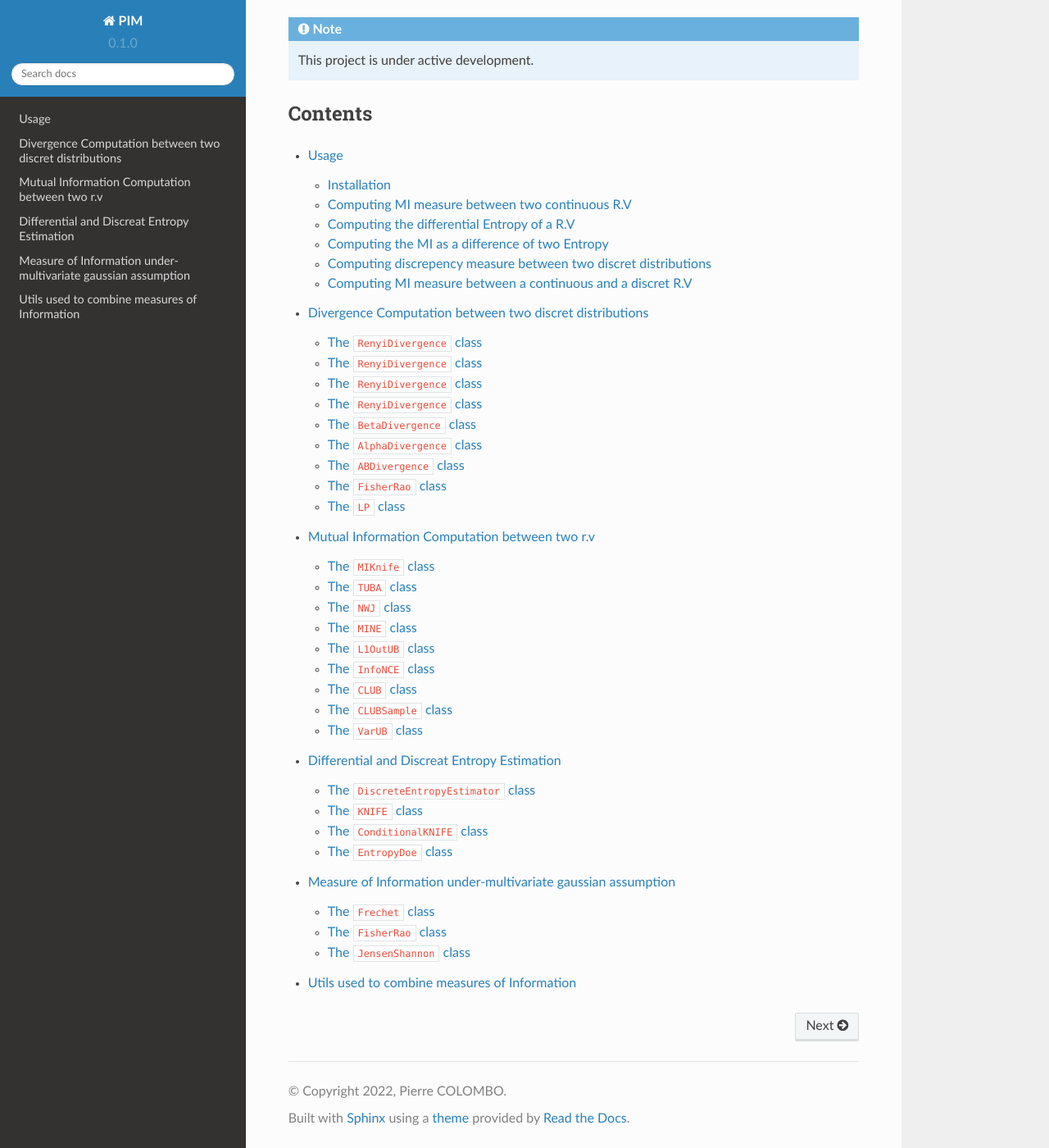
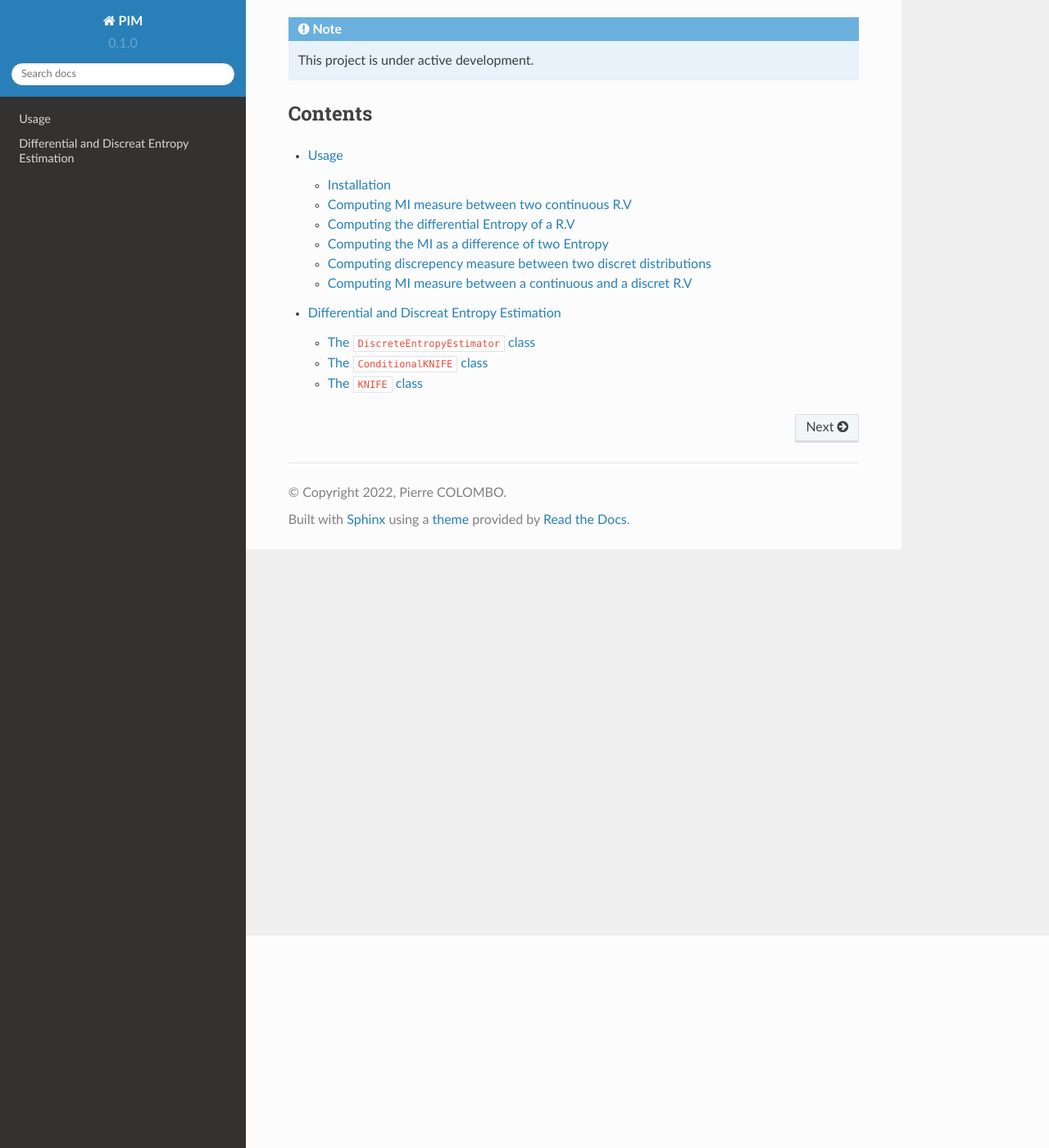
Before and after one commit to PierreColombo/PIME_old, a Sphinx documentation site: the page built from docs/source/index.rst, in a window 1280 px wide and 1400 px high, scrolled down 259 px. Shown: the whole window at 82% size. Built offline with Sphinx 7.4.7 and the Read the Docs theme 2.0.0, drawn with Linux system fonts in a browser that asks for light colours.

Commit message:
fix paths

```diff
--- a/docs/source/api.rst
+++ b/docs/source/api.rst
@@ -1,148 +1,3 @@
-Divergence Computation between two discret distributions
---------------------------------------------------------
-
-
-The ``RenyiDivergence`` class
-*****************************
-.. autoclass:: pim.ABDivergence
-    :members:
-    :undoc-members:
-    :show-inheritance:
-
-The ``RenyiDivergence`` class
-*****************************
-.. autoclass:: pim.divergence.renyi_div.RenyiDivergence
-    :members:
-    :undoc-members:
-    :show-inheritance:
-
-The ``RenyiDivergence`` class
-*****************************
-.. autoclass:: pim.RenyiDivergence
-    :members:
-    :undoc-members:
-    :show-inheritance:
-
-The ``RenyiDivergence`` class
-*****************************
-.. autoclass:: pim.divergence.RenyiDivergence
-    :members:
-    :undoc-members:
-    :show-inheritance:
-
-
-The ``BetaDivergence`` class
-*****************************
-.. autoclass:: pim.divergence.BetaDivergence
-    :members:
-    :undoc-members:
-    :show-inheritance:
-
-The ``AlphaDivergence`` class
-*****************************
-.. autoclass:: pim.divergence.AlphaDivergence
-    :members:
-    :undoc-members:
-    :show-inheritance:
-
-
-The ``ABDivergence`` class
-*****************************
-.. autoclass:: pim.divergence.ABDivergence
-    :members:
-    :undoc-members:
-    :show-inheritance:
-
-
-
-The ``FisherRao`` class
-*****************************
-.. autoclass:: pim.divergence.FisherRao
-    :members:
-    :undoc-members:
-    :show-inheritance:
-
-The ``LP`` class
-*****************************
-.. autoclass:: pim.divergence.LP
-    :members:
-    :undoc-members:
-    :show-inheritance:
-
-
-Mutual Information Computation between two r.v
-----------------------------------------------
-
-The ``MIKnife`` class
-*****************************
-.. autoclass:: pim.mutual_information.MIKnife
-    :members:
-    :undoc-members:
-    :show-inheritance:
-
-
-The ``TUBA`` class
-*****************************
-.. autoclass:: pim.mutual_information.TUBA
-    :members:
-    :undoc-members:
-    :show-inheritance:
-
-The ``NWJ`` class
-*****************************
-.. autoclass:: pim.mutual_information.NWJ
-    :members:
-    :undoc-members:
-    :show-inheritance:
-
-
-The ``MINE`` class
-*****************************
-.. autoclass:: pim.mutual_information.MINE
-    :members:
-    :undoc-members:
-    :show-inheritance:
-
-
-
-The ``L1OutUB`` class
-*****************************
-.. autoclass:: pim.mutual_information.L1OutUB
-    :members:
-    :undoc-members:
-    :show-inheritance:
-
-The ``InfoNCE`` class
-*****************************
-.. autoclass:: pim.mutual_information.InfoNCE
-    :members:
-    :undoc-members:
-    :show-inheritance:
-
-
-The ``CLUB`` class
-*****************************
-.. autoclass:: pim.mutual_information.CLUB
-    :members:
-    :undoc-members:
-    :show-inheritance:
-
-The ``CLUBSample`` class
-*****************************
-.. autoclass:: pim.mutual_information.CLUBSample
-    :members:
-    :undoc-members:
-    :show-inheritance:
-
-The ``VarUB`` class
-*****************************
-.. autoclass:: pim.mutual_information.VarUB
-    :members:
-    :undoc-members:
-    :show-inheritance:
-
-
-
 Differential and Discreat Entropy Estimation
 --------------------------------------------
 
@@ -153,12 +8,6 @@
     :undoc-members:
     :show-inheritance:
 
-The ``KNIFE`` class
-*****************************
-.. autoclass:: pim.entropy.CLUBSample
-    :members:
-    :undoc-members:
-    :show-inheritance:
 
 The ``ConditionalKNIFE`` class
 *****************************
@@ -167,41 +16,9 @@
     :undoc-members:
     :show-inheritance:
 
-
-The ``EntropyDoe`` class
+The ``KNIFE`` class
 *****************************
-.. autoclass:: pim.entropy.VarUB
+.. autoclass:: pim.entropy.KNIFE
     :members:
     :undoc-members:
     :show-inheritance:
-
-
-Measure of Information under-multivariate gaussian assumption
---------------------------------------------------------------
-
-
-The ``Frechet`` class
-*****************************
-.. autoclass:: pim.continuous_gaussian.Frechet
-    :members:
-    :undoc-members:
-    :show-inheritance:
-
-The ``FisherRao`` class
-*****************************
-.. autoclass:: pim.continuous_gaussian.FisherRao
-    :members:
-    :undoc-members:
-    :show-inheritance:
-
-
-The ``JensenShannon`` class
-*****************************
-.. autoclass:: pim.continuous_gaussian.JensenShannon
-    :members:
-    :undoc-members:
-    :show-inheritance:
-
-
-Utils used to combine measures of Information
----------------------------------------------
```
Also changed, not shown: 1 other file.
